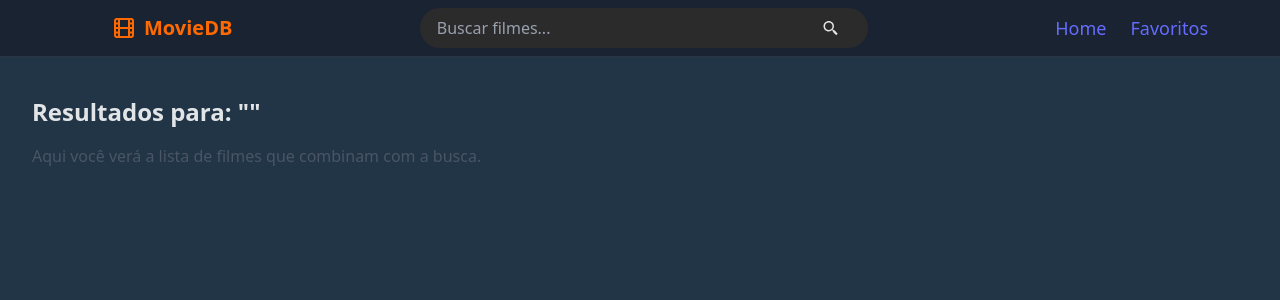
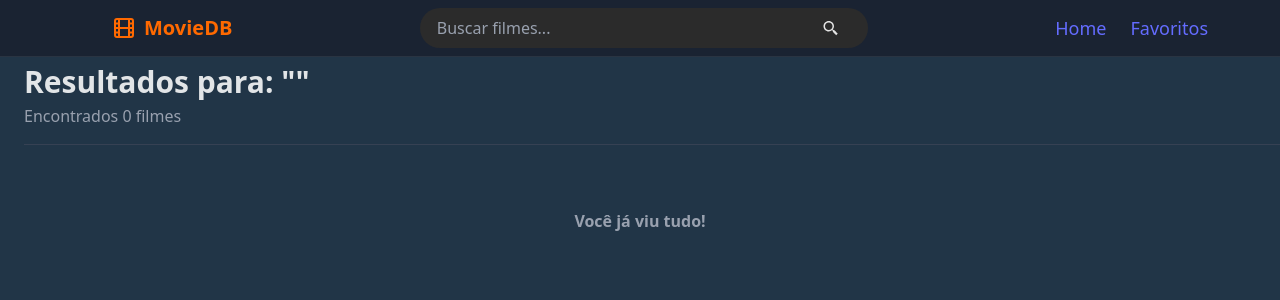
Before and after one commit to Dannebrock/movie-db, a React (Vite) app: page /search in a window 1280 px wide. Shown: the top 300 px of the page. Built offline with nearby package versions, Linux system fonts and the light colour scheme.

Commit message:
add page search

```diff
--- a/src/components/MovieCard.tsx
+++ b/src/components/MovieCard.tsx
@@ -13,10 +13,11 @@ interface Movie {
 interface MovieCardProps {
   movie: Movie;
   enableLink?: boolean;
+  highlightQuery?: string;
 }
 
 
-const MovieCard = ({ movie, enableLink = true }: MovieCardProps) => {
+const MovieCard = ({ movie, enableLink = true, highlightQuery = "" }: MovieCardProps) => {
 
   const [isFavorited, setIsFavorited] = useState(false);
 
@@ -96,7 +97,21 @@ const MovieCard = ({ movie, enableLink = true }: MovieCardProps) => {
       {/* Informações (Título e Nota) */}
       <div className="mt-2 text-sm text-gray-200 pl-3 pb-3">
         <div className="font-semibold leading-tight text-white truncate">
-          {movie.title}
+          {!highlightQuery ? movie.title : (
+            <>
+              {movie.title.split(new RegExp(`(${highlightQuery})`, 'gi')).map((part, index) =>
+                part.toLowerCase() === highlightQuery.toLowerCase() ? (
+                  // Estilo de destaque (igual ao da sua imagem)
+                  <span key={index} className="bg-yellow-500 text-black px-1 rounded-sm">
+                    {part}
+                  </span>
+                ) : (
+                  // Parte normal do texto
+                  <span key={index}>{part}</span>
+                )
+              )}
+            </>
+          )}
         </div>
         <div className="inline-flex items-center justify-center rounded-full bg-yellow-500 px-2 py-0.5 text-xs font-bold text-black mt-2">
           <span>{movie.vote_average ? movie.vote_average.toFixed(1) : "—"}</span>
--- a/src/pages/Search.tsx
+++ b/src/pages/Search.tsx
@@ -1,27 +1,159 @@
-import { useEffect } from 'react'
-import { useLocation } from 'react-router-dom'
-import { useSearch } from '../contexts/SearchContext'
+import { useState, useEffect } from 'react';
+import { useLocation } from 'react-router-dom';
+import InfiniteScroll from 'react-infinite-scroll-component';
+import { searchMovies } from '../services/api'; // Importe a função corrigida
+import MovieCard from '../components/MovieCard';
 
+// (Opcional, mas recomendado) Defina a interface Movie
+interface Movie {
+  id: number;
+  title: string;
+  poster_path: string | null;
+  vote_average: number;
+  release_date?: string;
+}
+
+// Hook para ler os parâmetros da URL (o seu já estava correto)
 function useQuery() {
-  const { search } = useLocation()
-  return new URLSearchParams(search)
+  const { search } = useLocation();
+  return new URLSearchParams(search);
 }
 
 const Search = () => {
-  const { setQuery, query } = useSearch()
-  const params = useQuery()
-  const q = params.get('q') || ''
+  const params = useQuery();
+  const q = params.get('q') || ''; // Pega o termo de busca 'q' da URL
 
+  // Estados para os resultados da busca
+  const [movies, setMovies] = useState<Movie[]>([]);
+  const [page, setPage] = useState(1);
+  const [hasMore, setHasMore] = useState(true);
+  const [totalResults, setTotalResults] = useState(0);
+
+  // 1. Função para carregar a PRIMEIRA PÁGINA de uma nova busca
+  const fetchInitialSearch = async (query: string) => {
+    // Se a busca for vazia, limpa tudo
+    if (!query) {
+      setMovies([]);
+      setTotalResults(0);
+      setHasMore(false);
+      return;
+    }
+
+    try {
+      const data = await searchMovies(1, query); // Busca página 1
+      setMovies(data.results || []);
+      setPage(1); // Reseta a página para 1
+      setTotalResults(data.total_results || 0); // Salva o total
+      setHasMore(data.page < data.total_pages);
+    } catch (error) {
+      console.error("Erro ao buscar filmes:", error);
+      setHasMore(false);
+    }
+  };
+
+  // 2. Função para carregar MAIS páginas (scroll infinito)
+  const loadMoreMovies = async () => {
+    const nextPage = page + 1;
+    try {
+      // 'q' vem do hook 'useQuery' e está disponível aqui
+      const data = await searchMovies(nextPage, q);
+      setMovies((prev) => [...prev, ...data.results]);
+      setPage(nextPage);
+      setHasMore(data.page < data.total_pages);
+    } catch (error) {
+      console.error("Erro ao buscar mais filmes:", error);
+      setHasMore(false);
+    }
+  };
+
+  // 3. useEffect que RODA QUANDO O 'q' (termo da URL) MUDA
   useEffect(() => {
-    if (q && q !== query) setQuery(q)
-  }, [q])
+    // Quando 'q' mudar, faça uma nova busca inicial
+    fetchInitialSearch(q);
+  }, [q]); // A dependência é o 'q'
 
+  // 4. Renderização (Layout da Imagem + Grid Infinito)
   return (
-    <div className="max-w-7xl mx-auto px-4 sm:px-6 lg:px-8 py-8">
-      <h2 className="text-2xl font-semibold mb-4">Resultados para: "{q}"</h2>
-      <p className="text-gray-600">Aqui você verá a lista de filmes que combinam com a busca.</p>
-    </div>
-  )
-}
+    // <div className="container mx-auto px-4 sm:px-6 lg:px-8 py-8 text-white">
 
-export default Search
+    //   {/* === SEU HEADER (DA IMAGEM) === */}
+    //   <div className="mb-6 border-b border-gray-700 pb-4">
+    //     <h2 className="text-3xl font-semibold mb-1">
+    //       Resultados para: "<span className="text-yellow-500">{q}</span>"
+    //     </h2>
+    //     <p className="text-gray-400">
+    //       Encontrados {totalResults} filmes
+    //     </p>
+    //   </div>
+
+    //   {/* === SEU GRID (COPIADO DO HOME) === */}
+    //   <InfiniteScroll
+    //     dataLength={movies.length}
+    //     next={loadMoreMovies}
+    //     hasMore={hasMore}
+    //     loader={<h4 className="text-white text-center col-span-full py-4">Carregando...</h4>}
+    //     endMessage={
+    //       // Só mostre a mensagem de fim se tiver tido resultados
+    //       movies.length > 0 ? (
+    //         <p className="text-gray-400 text-center col-span-full py-4">
+    //           <b>Estes são todos os resultados.</b>
+    //         </p>
+    //       ) : (
+    //         // Mensagem se a busca não retornar nada
+    //         !hasMore && (
+    //           <p className="text-gray-400 text-center col-span-full py-4">
+    //             Nenhum filme encontrado para "{q}".
+    //           </p>
+    //         )
+    //       )
+    //     }
+    //     className="grid grid-cols-2 sm:grid-cols-3 md:grid-cols-4 lg:grid-cols-5 xl:grid-cols-6 gap-6"
+    //   >
+    //     {movies.map((movie) => (
+    //       <MovieCard key={movie.id} movie={movie} enableLink={true} highlightQuery={q}/>
+    //     ))}
+    //   </InfiniteScroll>
+    // </div>
+
+    <div className=""> {/* Seu container pai */}
+
+     {/* === SEU HEADER (DA IMAGEM) === */}
+          <div className="ml-6 mb-6 border-b border-gray-700 pb-4">
+            <h2 className="text-3xl font-semibold mb-1">
+              Resultados para: "<span className="text-yellow-500">{q}</span>"
+            </h2>
+            <p className="text-gray-400">
+              Encontrados {totalResults} filmes
+            </p>
+          </div>
+          <InfiniteScroll
+            // dataLength é o número de itens atuais
+            dataLength={movies.length}
+            // next é a função a ser chamada quando chegar ao fim
+            next={loadMoreMovies}
+            // hasMore diz se ainda há mais dados para buscar
+            hasMore={hasMore}
+            // O que mostrar enquanto carrega
+            loader={<h4 className="text-white text-center col-span-full py-4">Carregando...</h4>}
+            // Mensagem de fim
+            endMessage={
+              <p className="text-gray-400 text-center col-span-full py-4">
+                <b>Você já viu tudo!</b>
+              </p>
+            }
+            // Aplicamos as classes do seu grid DIRETAMENTE aqui
+            className="grid grid-cols-2 sm:grid-cols-3 md:grid-cols-4 lg:grid-cols-5 xl:grid-cols-6 gap-6 p-6"
+          >
+            {/* Não precisamos mais do 'popularMovies.length === 0',
+              o 'loader' e 'endMessage' cuidam disso.
+            */}
+            {movies.map((movie) => (
+              // Adicionei o 'key', que é essencial para o React
+              <MovieCard key={movie.id} movie={movie} enableLink={true} highlightQuery={q} />
+            ))}
+          </InfiniteScroll>
+        </div>
+  );
+};
+
+export default Search;
--- a/src/services/api.ts
+++ b/src/services/api.ts
@@ -33,4 +33,17 @@ export const getDetailMovies = async (id: number) => {
   return response.data; // Retorna o objeto completo do filme
 };
 
+export const searchMovies = async (page: number, termo: string) => {
+  // Use crases (`) para montar a URL com o ID
+  const response = await api.get(`search/movie?query=${termo}`, {
+    params: {
+    language: 'pt-BR',
+    page: page,
+        // Remova o 'page', ele não é usado aqui
+    }
+  });
+
+  return response.data; // Retorna o objeto completo do filme
+};
+
 export default api;
```
